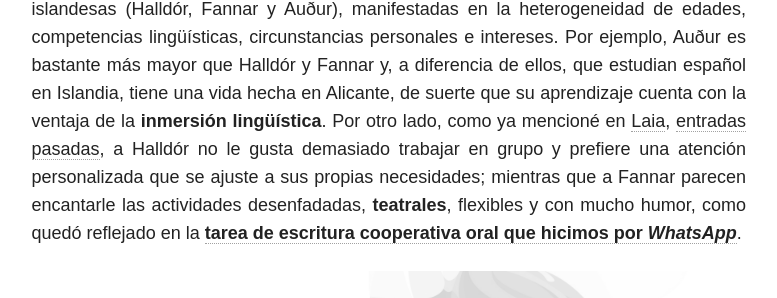
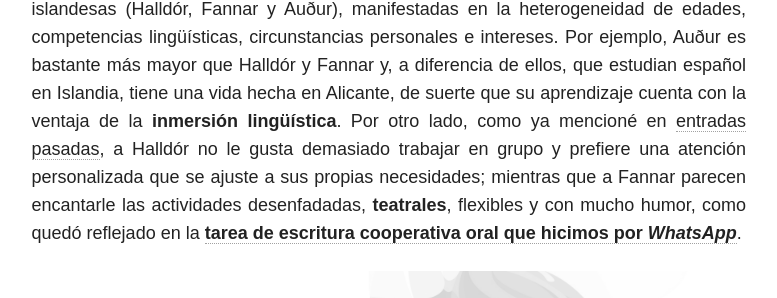
Before and after one commit to immalopez/immalopez.github.io, a Jekyll site: the page built from _posts/blog/2018-05-08-reflexion-final-tic.md, in a window 1280 px wide and 900 px high, scrolled down 1057 px. Shown: the part 149-447 px from the top of the window, without its empty margins (348-1125 px from the left). Built offline with Jekyll 4.4.1, drawn with Linux system fonts in a browser that asks for light colours; nearby versions of some CDN libraries; comment, search, counter and statistics services are not loaded.

Commit message:
Update 2018-05-08-reflexion-final-tic.md

```diff
--- a/_posts/blog/2018-05-08-reflexion-final-tic.md
+++ b/_posts/blog/2018-05-08-reflexion-final-tic.md
@@ -17,7 +17,7 @@ El pasado 14 de abril, <a href="https://www.laopinioncoruna.es/contraportada/201
 
 En nuestro caso concreto (el de <a href="https://verborreadeverba-errante.blogspot.com" target="_blank">Laia</a>, <a href="http://elefantearana.blogspot.com" target="_blank">Fran</a>, <a href="http://ele365.blogspot.com" target="_blank">Naomi</a> y yo), la tarea final que ideamos consistía en la creación de un programa de radio, **_Música a todo trapo_**, para cuya consecución los aprendices islandeses tenían que grabar, producir y subir a la red, mediante la aplicación <a href="https://www.ivoox.com" target="_blank">**_iVoox_**</a>, _podcasts_ en grupo discutiendo piezas de música hispana e islandesa.
 
-Optamos por este proyecto ateniéndonos a las diferencias entre nuestras contrapartes islandesas (Halldór, Fannar y Auður), manifestadas en la heterogeneidad de edades, competencias lingüísticas, circunstancias personales e intereses. Por ejemplo, Auður es bastante más mayor que Halldór y Fannar y, a diferencia de ellos, que estudian español en Islandia, tiene una vida hecha en Alicante, de suerte que su aprendizaje cuenta con la ventaja de la **inmersión lingüística**. Por otro lado, como ya mencioné en <a href="https://immalopez.github.io/blog/e-learning-1/" target="_blank">Laia</a>, <a href="http://elefantearana.blogspot.com" target="_blank">entradas pasadas</a>, a Halldór no le gusta demasiado trabajar en grupo y prefiere una atención personalizada que se ajuste a sus propias necesidades; mientras que a Fannar parecen encantarle las actividades desenfadadas, **teatrales**, flexibles y con mucho humor, como quedó reflejado en la <a href="https://www.youtube.com/watch?v=GSbIqSEuaLA" target="_blank">**tarea de escritura cooperativa oral que hicimos por _WhatsApp_**</a>.
+Optamos por este proyecto ateniéndonos a las diferencias entre nuestras contrapartes islandesas (Halldór, Fannar y Auður), manifestadas en la heterogeneidad de edades, competencias lingüísticas, circunstancias personales e intereses. Por ejemplo, Auður es bastante más mayor que Halldór y Fannar y, a diferencia de ellos, que estudian español en Islandia, tiene una vida hecha en Alicante, de suerte que su aprendizaje cuenta con la ventaja de la **inmersión lingüística**. Por otro lado, como ya mencioné en <a href="https://immalopez.github.io/blog/e-learning-1/" target="_blank">entradas pasadas</a>, a Halldór no le gusta demasiado trabajar en grupo y prefiere una atención personalizada que se ajuste a sus propias necesidades; mientras que a Fannar parecen encantarle las actividades desenfadadas, **teatrales**, flexibles y con mucho humor, como quedó reflejado en la <a href="https://www.youtube.com/watch?v=GSbIqSEuaLA" target="_blank">**tarea de escritura cooperativa oral que hicimos por _WhatsApp_**</a>.
 
 ![Portada](/images/Screen Shot 2018-06-10 at 15.18.35.png)
 
```
